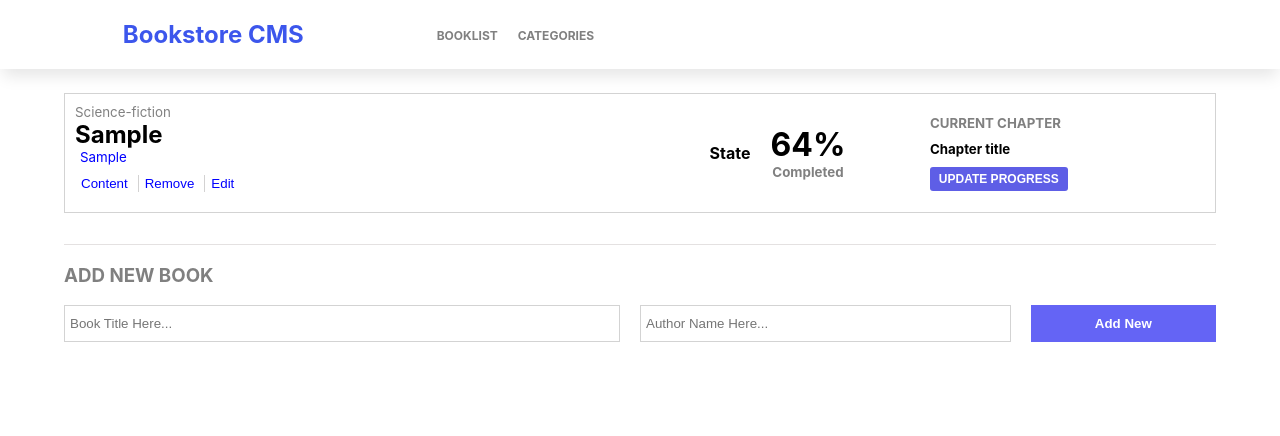
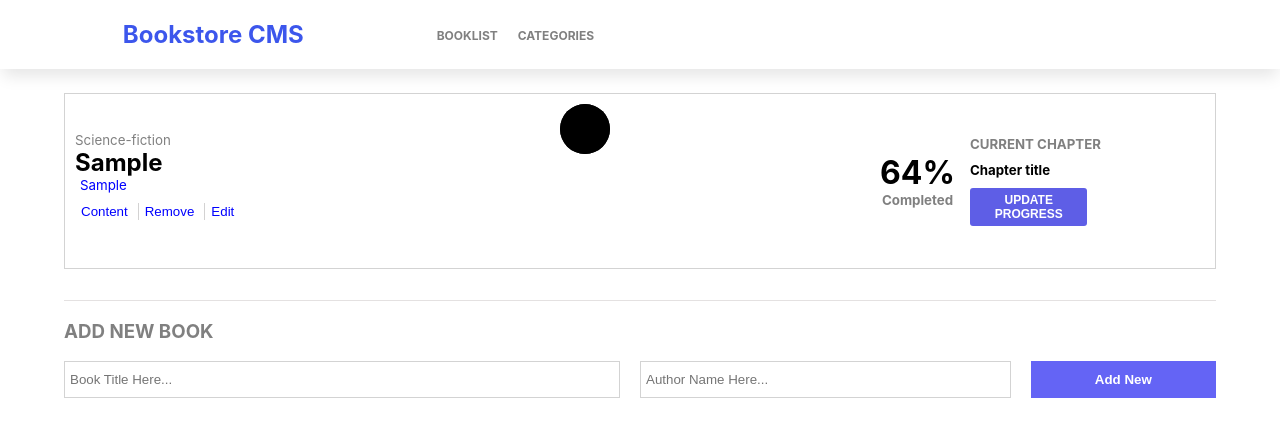
Before and after one commit to Elhambasir/bookstore-add-reducers-and-actions, a React (Create React App) app: page / in a window 1280 px wide. Both pictures are taken after typing "Sample", "Sample" into the empty fields and a click on the button "Add New". Shown: the top 436 px of the page. Built offline with nearby package versions, Linux system fonts and the light colour scheme; no server answers.

Commit message:
Update RenderIndividualBook.jsx

```diff
--- a/src/components/RenderIndividualBook.jsx
+++ b/src/components/RenderIndividualBook.jsx
@@ -36,7 +36,12 @@ export default function RenderIndividualBook() {
           </div>
           <div className={styles.renderWrapperCurrentState}>
             <div className={styles.renderWrapperCurrentStateShape}>
-              <h4>State</h4>
+              <div className={styles.rectangle3}>
+                <svg>
+                  <circle cx="25" cy="25" r="25" />
+                  <circle cx="25" cy="25" r="25" />
+                </svg>
+              </div>
             </div>
             <div className={styles.renderWrapperPercentage}>
               <h1>64%</h1>
```
